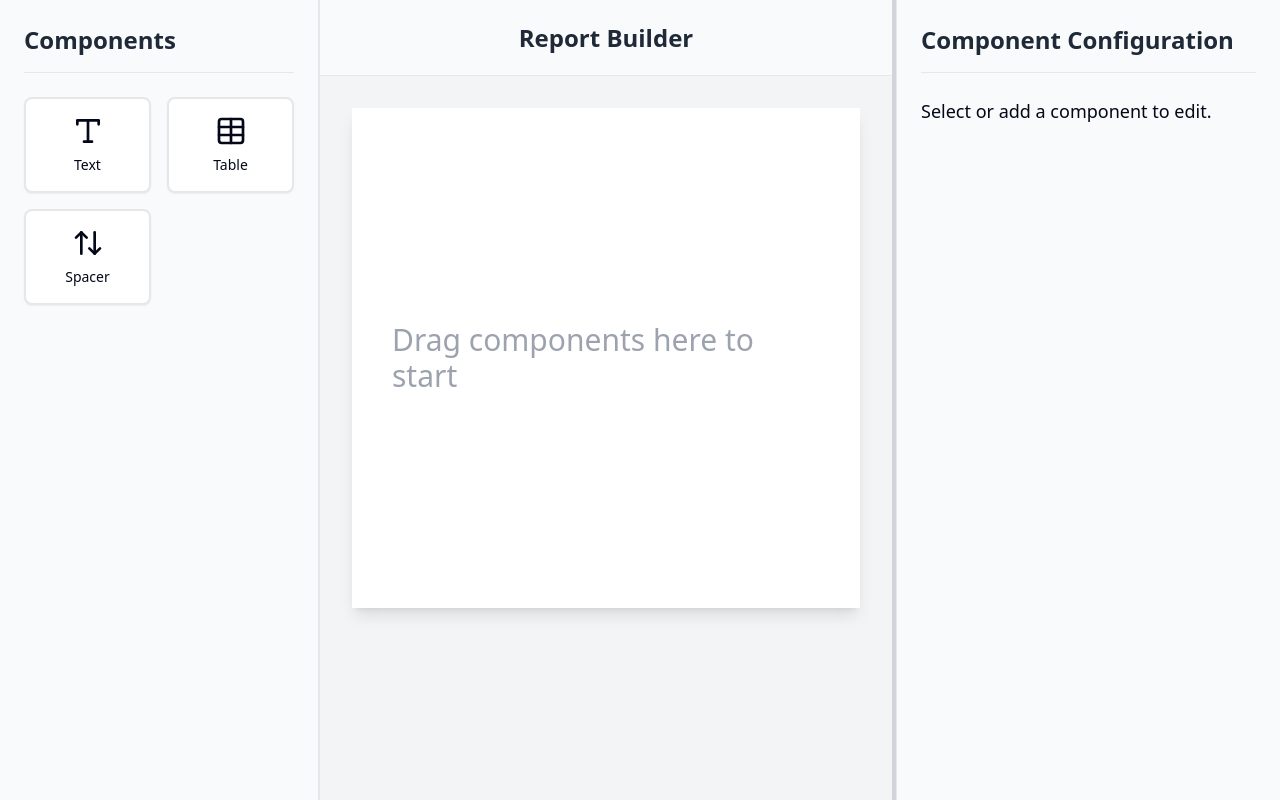
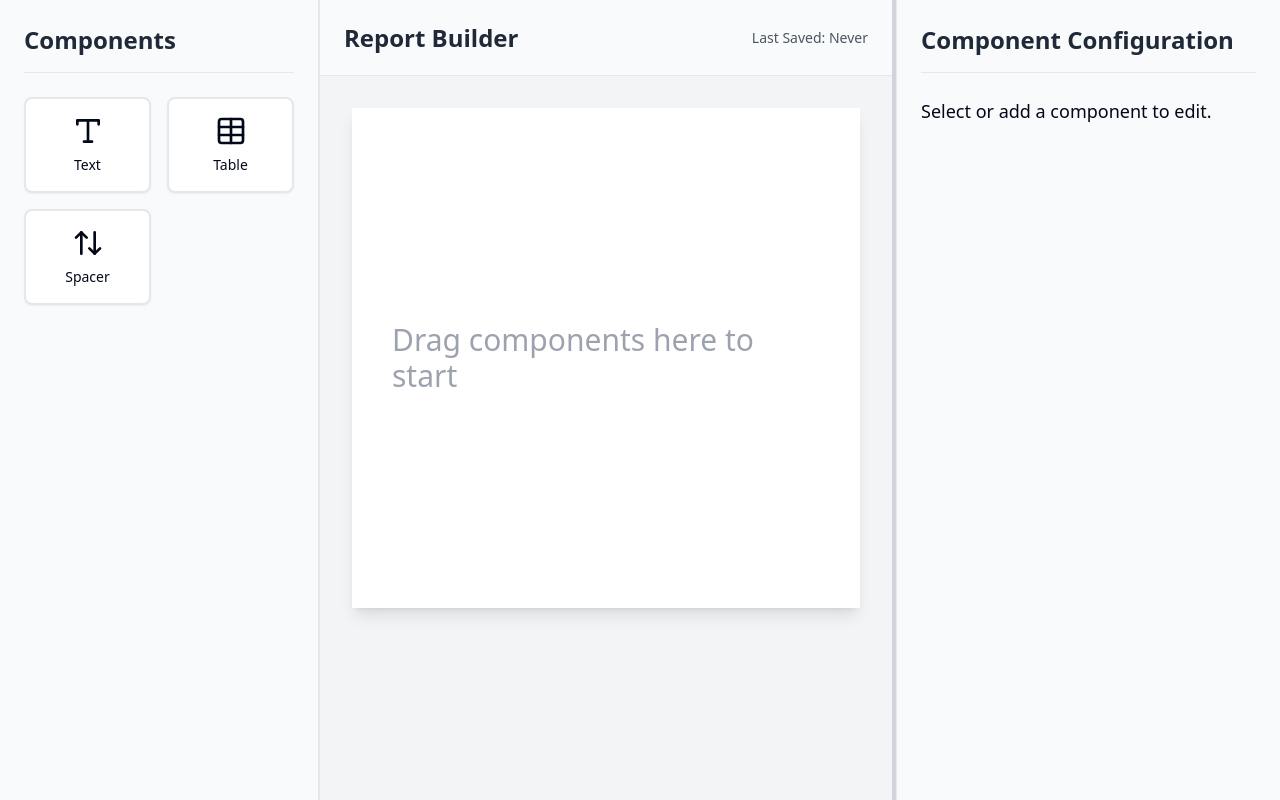
Before and after one commit to SawkaDev/pdf-builder-dnd, a Next.js app: page / in a window 1280 px wide. Built offline with nearby package versions, Linux system fonts and the light colour scheme.

Commit message:
add last saved date

```diff
--- a/src/app/page.tsx
+++ b/src/app/page.tsx
@@ -31,6 +31,7 @@ import { SpacerComponent } from "@/components/SpacerComponent";
 
 const Home: React.FC = () => {
   const [components, setComponents] = useState<ComponentData[]>([]);
+  const [lastSaved, setLastSaved] = useState<Date | null>(null);
   const [selectedComponent, setSelectedComponent] =
     useState<ComponentData | null>(null);
   const [activeComponent, setActiveComponent] = useState<ComponentData | null>(
@@ -127,6 +128,7 @@ const Home: React.FC = () => {
 
   const handleSave = () => {
     console.log("Current canvas state:", components);
+    setLastSaved(new Date());
   };
 
   const handleCancel = () => {
@@ -144,8 +146,15 @@ const Home: React.FC = () => {
           <Toolbar />
         </div>
         <div className="flex-grow flex flex-col overflow-hidden bg-gray-100">
-          <div className="flex-none h-[76px] flex items-center justify-center px-6 border-b border-gray-200 bg-gray-50">
-            <h1 className="text-2xl font-bold text-gray-800">Report Builder</h1>
+          <div className="flex-none h-[76px] border-b border-gray-200 bg-gray-50">
+            <div className="max-w-[1000px] mx-auto h-full flex items-center justify-between px-6">
+              <h1 className="text-2xl font-bold text-gray-800">
+                Report Builder
+              </h1>
+              <div className="text-sm text-gray-600">
+                Last Saved: {lastSaved ? lastSaved.toLocaleString() : "Never"}
+              </div>
+            </div>
           </div>
           <div className="flex-grow overflow-auto p-8">
             <SortableContext
```
